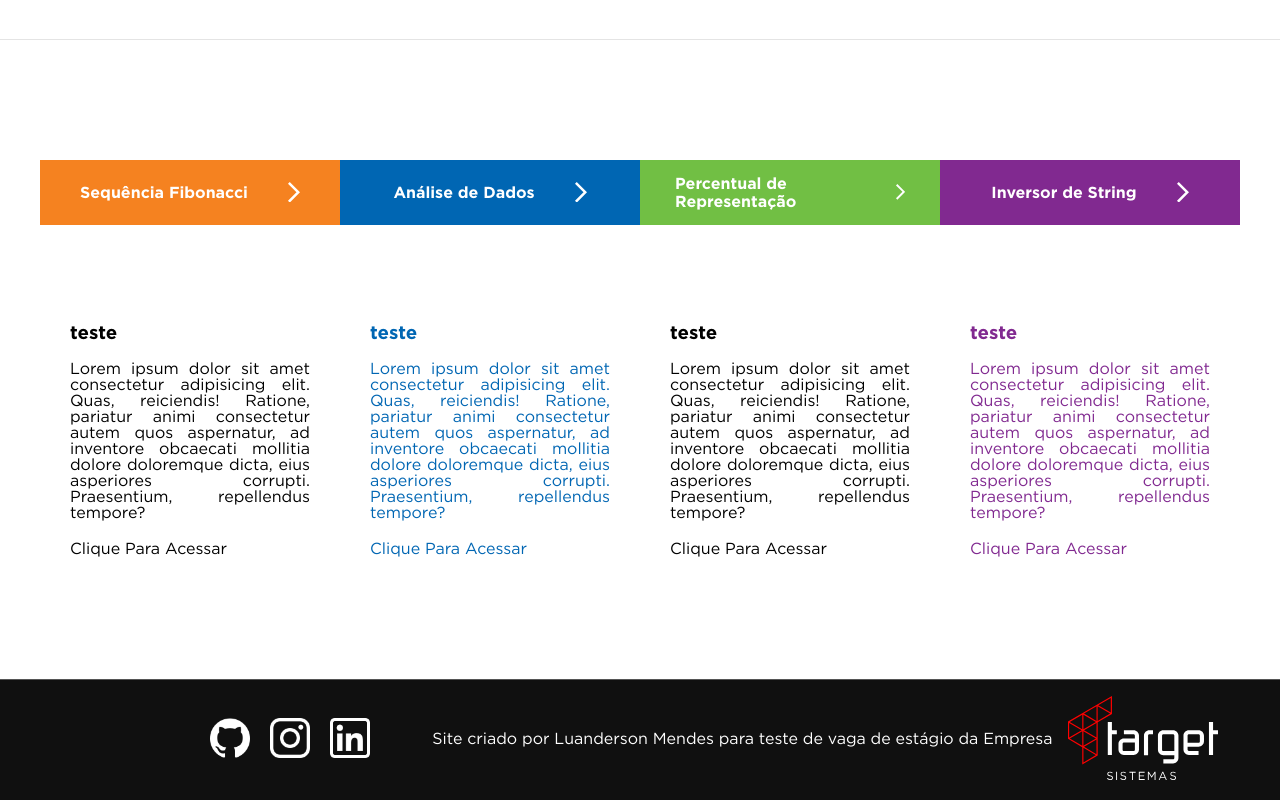
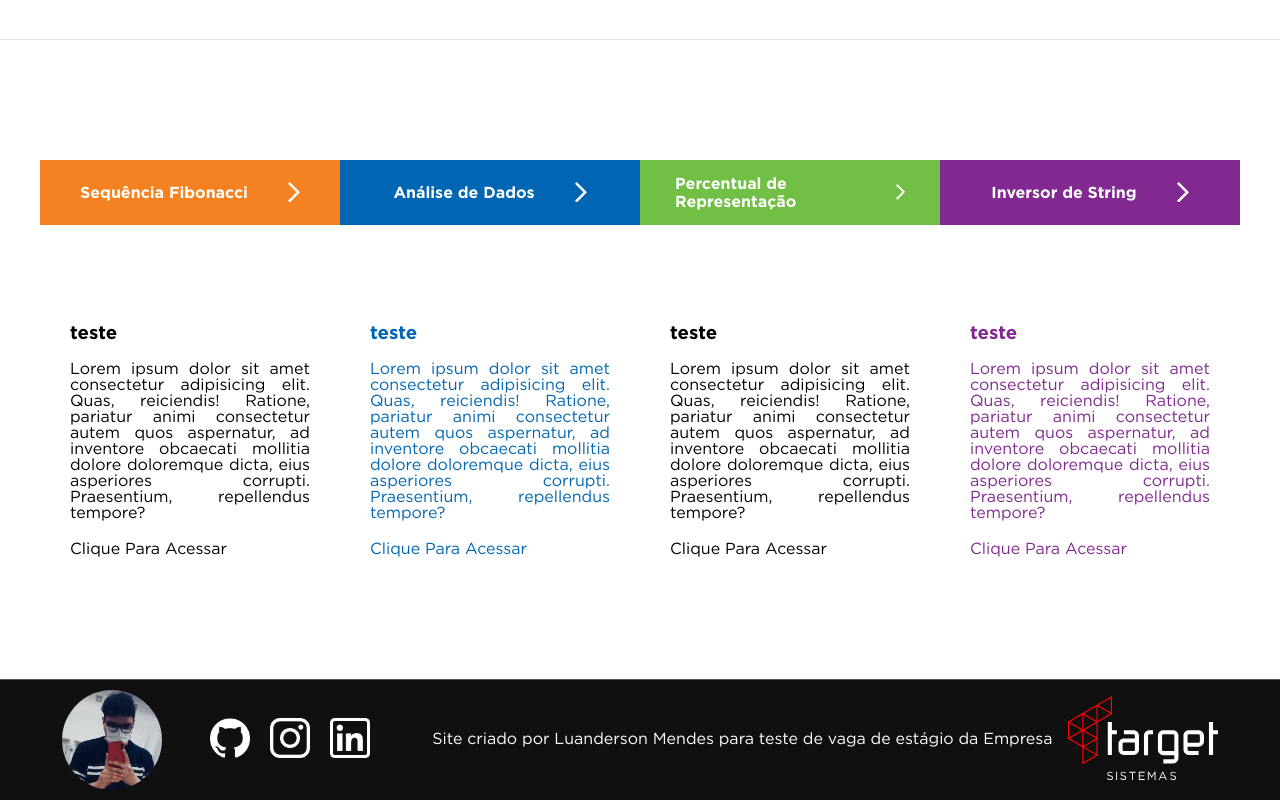
Before and after one commit to Luanderson-Mendes/analise_e_desenvolvimento, a plain HTML site: page src/index.html in a window 1280 px wide. Drawn offline with Linux system fonts and the light colour scheme; the site is published under a folder, as on GitHub Pages, so addresses that start at the root find nothing.

Commit message:
footer profile image dixed

```diff
--- a/src/assets/css/style.css
+++ b/src/assets/css/style.css
@@ -153,7 +153,7 @@ footer .content li{
   width: 100px;
   height: 100px;
   border-radius: 50%;
-  background: url("/src/assets/img/profile.png") no-repeat;
+  background: url("../img/profile.png") no-repeat;
   background-size: cover;
 }
 
```
Also changed, not shown: src/https/InversorDeString/inversorDeString.html (+0 -1 lines).
